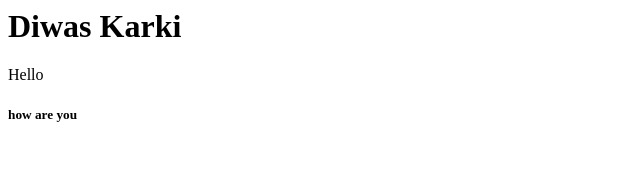
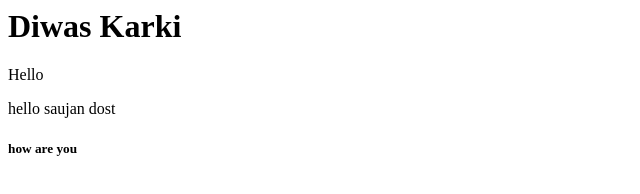
Before and after one commit to diwaskarkilearn/test, a plain HTML site: page index.html in a window 1280 px wide. Shown: the whole page, without its empty margins (0-640 px from the left). Drawn offline with Linux system fonts and the light colour scheme.

Commit message:
saujan name addaded

```diff
--- a/index.html
+++ b/index.html
@@ -1,5 +1,8 @@
 <h1>Diwas Karki</h1>
 <p>Hello </p>
 
+<div>
+    hello saujan dost
+</div>
 
 <h5>how are you </h5>
```
